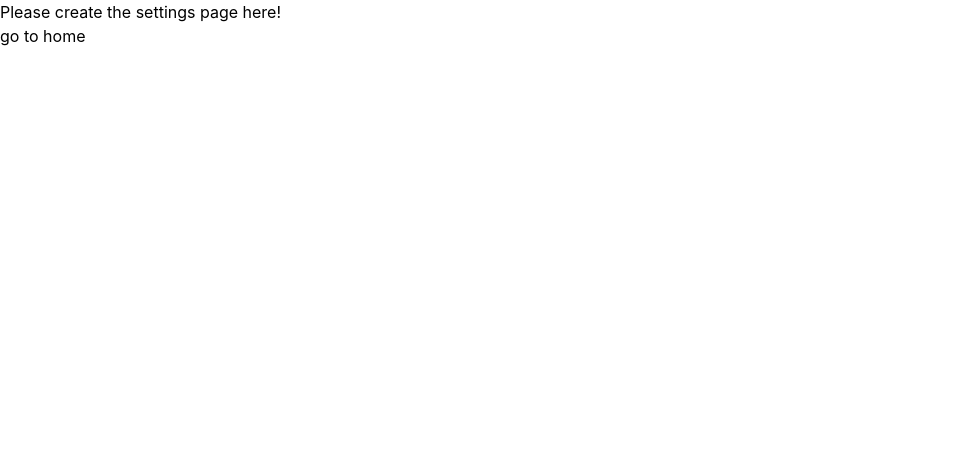
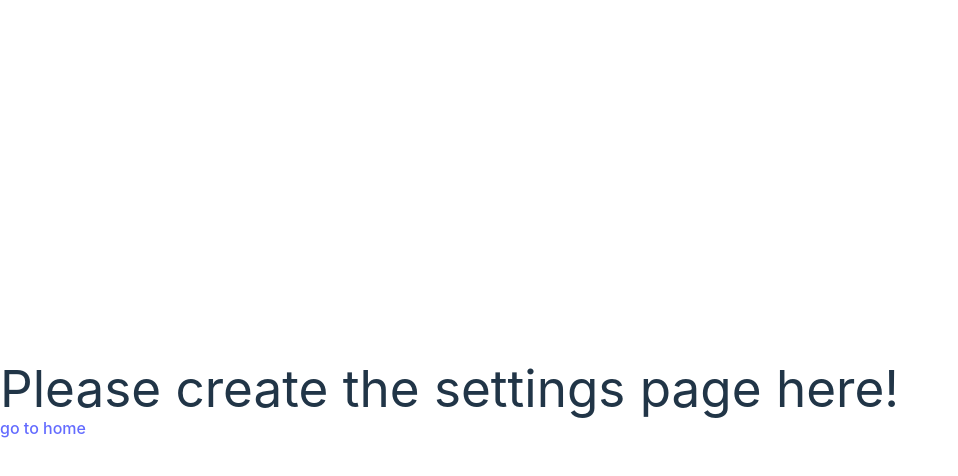
Before and after one commit to team-golfslag/Conflux-web, a React (Vite) app: page /settings in a window 1280 px wide. Shown: the top 476 px of the page, without its empty margins (0-958 px from the left). Built offline with nearby package versions, Linux system fonts and the light colour scheme.

Commit message:
feat CX-46: css terug, logo met titel toegevoegd.

```diff
--- a/src/index.css
+++ b/src/index.css
@@ -1,5 +1,70 @@
 @import "tailwindcss";
 
 :root {
+  font-family: Inter, system-ui, Avenir, Helvetica, Arial, sans-serif;
+  line-height: 1.5;
+  font-weight: 400;
 
+  color-scheme: light dark;
+  color: rgba(255, 255, 255, 0.87);
+  background-color: #242424;
+
+  font-synthesis: none;
+  text-rendering: optimizeLegibility;
+  -webkit-font-smoothing: antialiased;
+  -moz-osx-font-smoothing: grayscale;
 }
+
+a {
+  font-weight: 500;
+  color: #646cff;
+  text-decoration: inherit;
+}
+a:hover {
+  color: #535bf2;
+}
+
+body {
+  margin: 0;
+  display: flex;
+  place-items: center;
+  min-width: 320px;
+  min-height: 100vh;
+}
+
+h1 {
+  font-size: 3.2em;
+  line-height: 1.1;
+}
+
+button {
+  border-radius: 8px;
+  border: 1px solid transparent;
+  padding: 0.6em 1.2em;
+  font-size: 1em;
+  font-weight: 500;
+  font-family: inherit;
+  background-color: #1a1a1a;
+  cursor: pointer;
+  transition: border-color 0.25s;
+}
+button:hover {
+  border-color: #646cff;
+}
+button:focus,
+button:focus-visible {
+  outline: 4px auto -webkit-focus-ring-color;
+}
+
+@media (prefers-color-scheme: light) {
+  :root {
+    color: #213547;
+    background-color: #ffffff;
+  }
+  a:hover {
+    color: #747bff;
+  }
+  button {
+    background-color: #f9f9f9;
+  }
+}
--- a/src/pageComponents/Header.tsx
+++ b/src/pageComponents/Header.tsx
@@ -1,30 +1,45 @@
+import Logo from "./Logo"
 
-const pages = ["menu", "about", "projects"]
+const pages = [{link:"", iconPath:"", displayText:"Home"},
+    {link:"", iconPath:"", displayText:"About"},
+    {link:"", iconPath:"", displayText:"Projects"}
+    ]
 
 
 function Header() {
     return (
         <>
             <div>
+                {<Logo size="5em"/>}
+                <h1>Conflux</h1>
+            </div>
+            <div>
                 Wow een navbar
                 <Navbar pages={pages}/>
             </div>
+
         </>
     )
 }
 
 
-function Navbar(props:any){
+type navbarItem = {
+    link:string,
+    iconPath:string,
+    displayText:string
+}
+
+function Navbar( {pages} : {pages : [navbarItem]}){
     return (
-        <div className="h-auto w-screen bg-blue-800 ">
-            {props.pages.map((name:any)=> <NavbarItem name={name}/>)}
+        <div className="h-auto w-screen bg-blue-800 content-center p-2">
+            {pages.map((item:navbarItem)=> <NavbarItem item={item}/>)}
         </div>
     )
 }
 
-function NavbarItem(props:any){
+function NavbarItem({item}:{item:navbarItem}){
     return (
-        <label className="rounded h-12 m-2 text-xl bg-blue-500 hover:bg-blue-400">{props.name} </label>
+        <label className="rounded m-5 p-1 text-xl bg-blue-500 hover:bg-blue-400">{item.displayText} </label>
     )
 }
 
```
